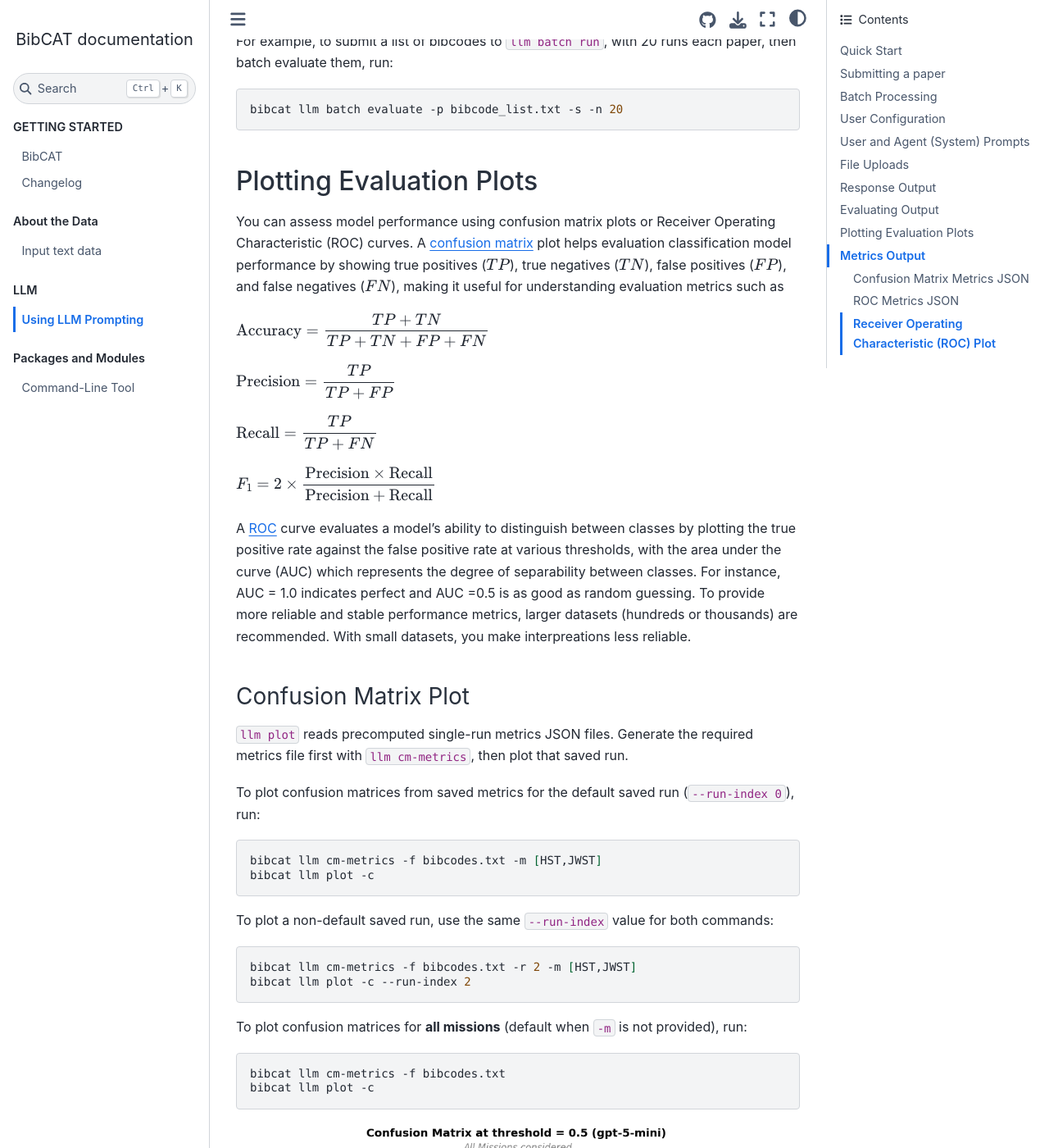
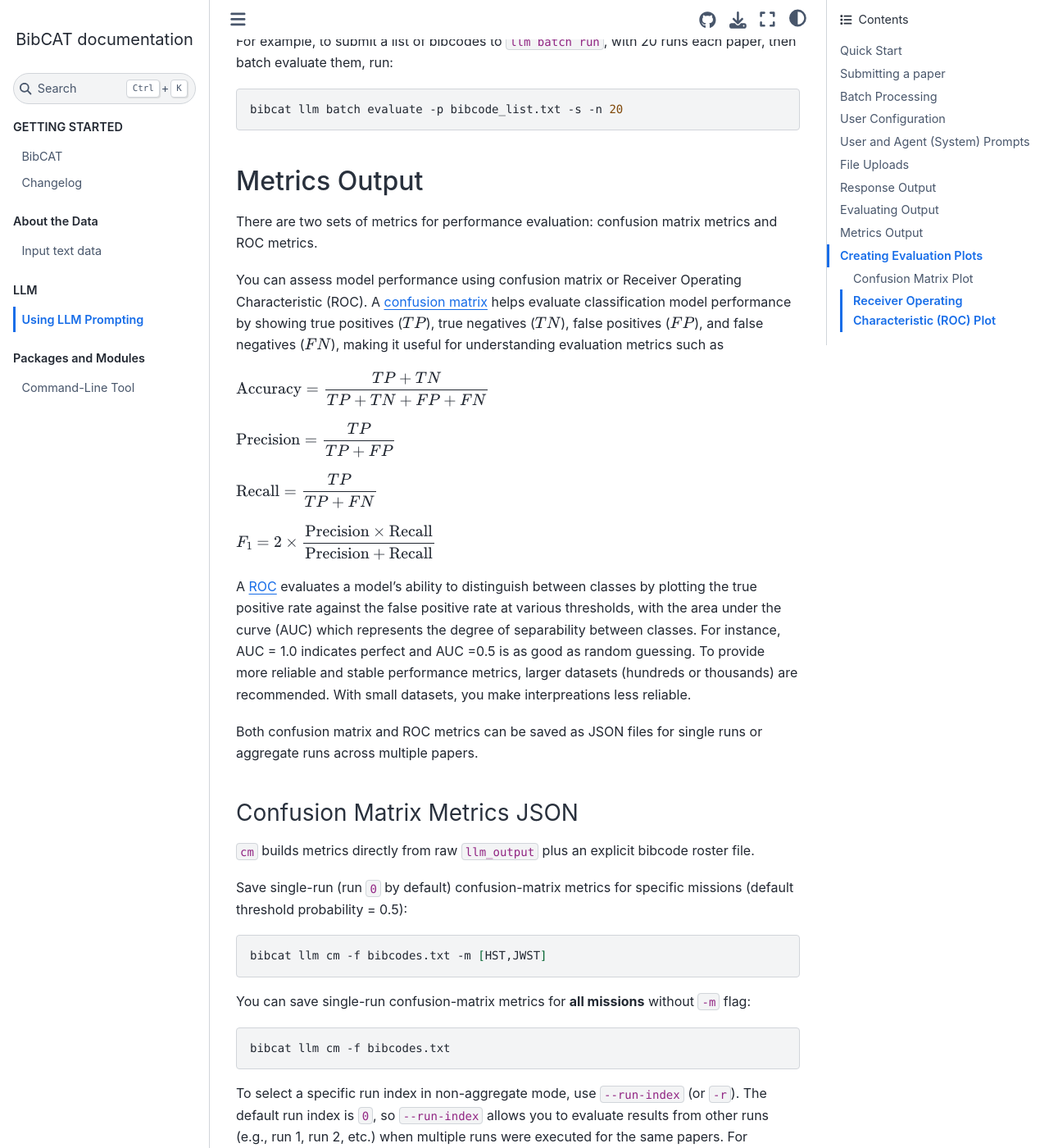
Before and after one commit to spacetelescope/bibcat, a Sphinx documentation site: the page built from docs/llm.md, in a window 1280 px wide and 1400 px high, scrolled down 19324 px. Shown: the whole window at 82% size. Built offline with Sphinx 7.4.7 and the Sphinx Book theme 1.1.4, drawn with Linux system fonts in a browser that asks for light colours; pages that are not in the unit, such as notebooks, are missing from menus; the version number could not be read and is left out; some of the changed text lies outside the part shown.

Commit message:
changed cm and roc metrics related variable names and reorganize metrics and plotting instructions in the llm.md

````diff
--- a/CHANGELOG.md
+++ b/CHANGELOG.md
@@ -4,15 +4,15 @@
 ### Added
 - [PR #98](https://github.com/spacetelescope/bibcat/pull/98)
   - Added `bibcat/llm/roc.py` and `bibcat/tests/llm/test_roc.py`.
-  - Added `llm roc-metrics` CLI support and `llms.roc_metrics_file` config entry.
+  - Added `llm roc` CLI support and `llms.roc_file` config entry.
 
 
 ### Changed
 - [PR #98](https://github.com/spacetelescope/bibcat/pull/98)
   - Refactored multi-run CM/ROC evaluation to compute from run-specific in-memory evaluation snapshots.
-    - Updated `cm-metrics` and `roc-metrics` to compute exclusively from raw `llm_output`, require a bibcode roster file via `-f`, and support non-aggregate `--run-index` selection without relying on saved `summary_output` for metrics calculations.
+    - Updated `cm` and `roc` to compute exclusively from raw `llm_output`, require a bibcode roster file via `-f`, and support non-aggregate `--run-index` selection without relying on saved `summary_output` for metrics calculations.
     - Refactored `metrics.py` and `evaluate.py` for per-run aggregation correctness.
-  - Updated plots/docs/tests to align with `cm-metrics` and `roc-metrics` outputs.
+  - Updated plots/docs/tests to align with `cm` and `roc` outputs.
   - Reduced aggregate CM/ROC evaluation log verbosity by demoting per-bibcode evaluation summaries to `DEBUG` while preserving direct `evaluate_output` summary logs at `INFO`.
   - Renamed `bibcat/llm/io.py` to `bibcat/llm/llm_io.py` to avoid circular import errors.
 
--- a/docs/llm.md
+++ b/docs/llm.md
@@ -300,7 +300,7 @@
   agent_prompt: null
   prompt_output_file: paper_output.json # llm classification primary output
   eval_output_file: summary_output # llm evaluation summary output
-  cm_metrics_file: cm_metrics_summary # confusion-matrix metrics summary output
+  cm_file: cm_metrics_summary # confusion-matrix metrics summary output
   cm_plot: confusion_matrix_llm # confusion matrix plot image (.png is appended if omitted)
   roc_plot: roc_plot_llm # ROC plot image (.png is appended if omitted)
   llm_user_prompt: llm_user_prompt.txt  # file that can be used for the input user prompt
@@ -725,9 +725,10 @@
 bibcat llm batch evaluate -p bibcode_list.txt -s -n 20
 ```
 
-## Plotting Evaluation Plots
+## Metrics Output
+There are two sets of metrics for performance evaluation: confusion matrix metrics and ROC metrics.
 
-You can assess model performance using confusion matrix plots or Receiver Operating Characteristic (ROC) curves. A [confusion matrix](https://en.wikipedia.org/wiki/Confusion_matrix) plot helps evaluation classification model performance by showing true positives ($TP$), true negatives ($TN$), false positives ($FP$), and false negatives ($FN$), making it useful for understanding evaluation metrics such as
+You can assess model performance using confusion matrix or Receiver Operating Characteristic (ROC). A [confusion matrix](https://en.wikipedia.org/wiki/Confusion_matrix) helps evaluate classification model performance by showing true positives ($TP$), true negatives ($TN$), false positives ($FP$), and false negatives ($FN$), making it useful for understanding evaluation metrics such as
 
 
    $\text{Accuracy} = \dfrac{TP + TN}{TP + TN + FP + FN}$
@@ -739,86 +740,48 @@
    $F_1 = 2 \times \dfrac{\text{Precision} \times \text{Recall}}{\text{Precision} + \text{Recall}}$
 
 
-A [ROC](https://en.wikipedia.org/wiki/Receiver_operating_characteristic) curve evaluates a model's ability to distinguish between classes by plotting the true positive rate against the false positive rate at various thresholds, with the area under the curve (AUC) which represents the degree of separability between classes. For instance, AUC = 1.0 indicates perfect and AUC =0.5 is as good as random guessing. To provide more reliable and stable performance metrics, larger datasets (hundreds or thousands) are recommended. With small datasets, you make interpreations less reliable.
+A [ROC](https://en.wikipedia.org/wiki/Receiver_operating_characteristic) evaluates a model's ability to distinguish between classes by plotting the true positive rate against the false positive rate at various thresholds, with the area under the curve (AUC) which represents the degree of separability between classes. For instance, AUC = 1.0 indicates perfect and AUC =0.5 is as good as random guessing. To provide more reliable and stable performance metrics, larger datasets (hundreds or thousands) are recommended. With small datasets, you make interpreations less reliable.
 
-### Confusion Matrix Plot
-`llm plot` reads precomputed single-run metrics JSON files. Generate the required metrics file first with `llm cm-metrics`, then plot that saved run.
-
-To plot confusion matrices from saved metrics for the default saved run (`--run-index 0`), run:
-```bash
-bibcat llm cm-metrics -f bibcodes.txt -m [HST,JWST]
-bibcat llm plot -c
-```
-
-To plot a non-default saved run, use the same `--run-index` value for both commands:
-```bash
-bibcat llm cm-metrics -f bibcodes.txt -r 2 -m [HST,JWST]
-bibcat llm plot -c --run-index 2
-```
-
-To plot confusion matrices for **all missions** (default when `-m` is not provided), run:
-```bash
-bibcat llm cm-metrics -f bibcodes.txt
-bibcat llm plot -c
-```
-![confusion matrix example](images/example_confusion_matrix_plot_t0.5.png)
-
-In the example confusion matrix (CM) plot, we have both counts (left panel) and normalized counts (right panel). We can see the distribution of true positives (top left quadrant), false positives (bottom left quadrant), true negatives (bottom right quadrant), and false negatives (top right quadrant) for the missions stored in the saved metrics JSON. This visualization helps in understanding the model's performance and identifying areas for improvement. In the annotation, `Mission(s) considered:` comes from the metrics file `missions` field, while `Mission(s) found:` is the subset called out by both human and LLM.
-
-Plot commands only generate image files and require an existing single-run metrics JSON file. If the expected metrics file is missing, `llm plot` fails with a clear error instead of recomputing metrics inline. Plotting also requires the metrics JSON to include a `missions` field; regenerate metrics with `cm-metrics` or `roc-metrics` if this field is missing. Aggregate metrics JSON files are not used by `llm plot`.
-
-Saved confusion-matrix plot filename pattern:
-
-```text
-{configured cm_plot name with the run label inserted before .png}_t{threshold}
-```
-
-For example, with the default config this becomes:
-
-```text
-confusion_matrix_llm_single_r2_t0.5.png
-```
-
-## Metrics Output
-There are two sets of metrics output: confusion matrix metrics and ROC metrics. Both can be saved as JSON files for single runs or aggregate runs across multiple papers.
+Both confusion matrix and ROC metrics can be saved as JSON files for single runs or aggregate runs across multiple papers.
 
 ### Confusion Matrix Metrics JSON
 
-`cm-metrics` builds metrics directly from raw `llm_output` plus an explicit bibcode roster file.
+`cm` builds metrics directly from raw `llm_output` plus an explicit bibcode roster file.
 
-Save single-run confusion-matrix metrics for specific missions (default threshold probability = 0.5):
+Save single-run (run `0` by default) confusion-matrix metrics for specific missions (default threshold probability = 0.5):
 
 ```bash
-bibcat llm cm-metrics -f bibcodes.txt -m [HST,JWST]
+bibcat llm cm -f bibcodes.txt -m [HST,JWST]
 ```
 You can save single-run confusion-matrix metrics for **all missions** without `-m` flag:
 
 ```bash
-bibcat llm cm-metrics -f bibcodes.txt
+bibcat llm cm -f bibcodes.txt
 ```
-To select a non-default run in non-aggregate mode, use `--run-index`:
+
+To select a specific run index in non-aggregate mode, use `--run-index` (or `-r`). The default run index is `0`, so `--run-index` allows you to evaluate results from other runs (e.g., run 1, run 2, etc.) when multiple runs were executed for the same papers. For instance, to evaluate run 3, run:
 
 ```bash
-bibcat llm cm-metrics -f bibcodes.txt -r 3 -m [HST,JWST]
+bibcat llm cm -f bibcodes.txt -r 3 -m [HST,JWST]
 ```
 
 Save aggregate metrics across multiple runs:
 
 ```bash
-bibcat llm cm-metrics -a -f bibcodes.txt -m [HST,JWST]
+bibcat llm cm -a -f bibcodes.txt -m [HST,JWST]
 ```
 
-`--run-index` is only valid without `-a`. If omitted in non-aggregate mode, bibcat evaluates run `0`.
+Note that `--run-index` is only valid without `-a`.
 
 Output filename pattern:
 
 ```text
-{config.llms.cm_metrics_file}_{single_r{run_index}|aggregate}_t{threshold}.json
+{config.llms.cm_file}_{single_r{run_index}|aggregate}_t{threshold}.json
 ```
 
 #### Confusion Matrix JSON Output Columns
 
-Single-run (`cm-metrics` without `-a`) column definitions:
+Single-run (`cm` without `-a`) column definitions:
 
 - **threshold**: Confidence threshold used to accept LLM papertype classification.
 - **missions**: Mission list requested by CLI (normalized to uppercase).
@@ -851,7 +814,7 @@
 - **f1**: Harmonic mean of precision and recall.
 - **accuracy**: Overall accuracy (`(tp + tn) / (tp + tn + fp + fn)`).
 
-Aggregate (`cm-metrics -a`) column definitions:
+Aggregate (`cm` -a) column definitions:
 
 - **missions**: Mission list requested by CLI (normalized to uppercase).
 - **n_runs**: Number of run indices found across the multi-run output.
@@ -863,38 +826,38 @@
 
 **How aggregate CM metrics are computed**
 
-For both single-run and aggregate `cm-metrics`, bibcat builds evaluation data from raw multi-run `llm_output` for the requested bibcodes and compares it against the current source dataset at `config.inputs.path_source_data`. In aggregate mode, bibcat computes metrics per run index using a run-specific in-memory evaluation snapshot built from that raw output.
+For both single-run and aggregate `cm`, bibcat builds evaluation data from raw multi-run `llm_output` for the requested bibcodes and compares it against the current source dataset at `config.inputs.path_source_data`. In aggregate mode, bibcat computes metrics per run index using a run-specific in-memory evaluation snapshot built from that raw output.
 
 During aggregate CM evaluation, the per-bibcode evaluation summaries built for each run are logged at `DEBUG` rather than `INFO`. High-level aggregate progress messages still appear at `INFO`.
 
 ### ROC Metrics JSON
 
-`roc-metrics` follows the same input contract as `cm-metrics`: it builds metrics directly from raw `llm_output` plus a required bibcode roster file, and does not use the saved `summary_output` file.
+`roc` follows the same input contract as `cm`: it builds metrics directly from raw `llm_output` plus a required bibcode roster file, and does not use the saved `summary_output` file.
 
-Save single-run ROC metrics:
+Save single-run (run `0` by default) ROC metrics:
 
 ```bash
-bibcat llm roc-metrics -f bibcodes.txt -m [HST,JWST]
+bibcat llm roc -f bibcodes.txt -m [HST,JWST]
 ```
 Save single-run ROC metrics for **all missions** without `-m` flag:
 
 ```bash
-bibcat llm roc-metrics -f bibcodes.txt
+bibcat llm roc -f bibcodes.txt
 ```
 
-To select a non-default run in non-aggregate mode, use `--run-index`:
+To select a specific run index in non-aggregate mode, use `--run-index` (or `-r`). The default run index is `0`, so `--run-index` allows you to evaluate results from other runs (e.g., run 1, run 2, etc.) when multiple runs were executed for the same papers. For instance, to evaluate run 3, run:
 
 ```bash
-bibcat llm roc-metrics -f bibcodes.txt -r 3 -m [HST,JWST]
+bibcat llm roc -f bibcodes.txt -r 3 -m [HST,JWST]
 ```
 
 Save aggregate ROC metrics across multiple runs:
 
 ```bash
-bibcat llm roc-metrics -a -f bibcodes.txt -m [HST,JWST]
+bibcat llm roc -a -f bibcodes.txt -m [HST,JWST]
 ```
 
-`--run-index` is only valid without `-a`. If omitted in non-aggregate mode, bibcat evaluates run `0`.
+Same as CM metrics, `--run-index` is only valid without `-a`.
 
 Output filename pattern:
 
@@ -904,7 +867,7 @@
 
 #### ROC JSON Output Columns
 
-Single-run (`roc-metrics` without `-a`) column definitions:
+Single-run (`roc` without `-a`) column definitions:
 
 - **threshold**: Confidence threshold from config used for the evaluation context.
 - **missions**: Mission list requested by CLI (normalized to uppercase).
@@ -915,7 +878,7 @@
 - **thresholds**: ROC decision thresholds corresponding to **fpr**/**tpr** points.
 - **roc_auc**: Area under ROC curve.
 
-Aggregate (`roc-metrics -a`) column definitions:
+Aggregate (`roc -a`) column definitions:
 
 - **missions**: Mission list requested by CLI (normalized to uppercase).
 - **n_runs**: Number of run indices found across the multi-run output.
@@ -932,28 +895,70 @@
 
 **How aggregate ROC metrics are computed**
 
-For both single-run and aggregate `roc-metrics`, bibcat builds ROC inputs from raw multi-run `llm_output` for the requested bibcodes and compares them against the current source dataset at `config.inputs.path_source_data`. In aggregate mode, bibcat computes ROC/AUC per run index from isolated run-specific in-memory evaluation snapshots.
+For both single-run and aggregate `roc`, bibcat builds ROC inputs from raw multi-run `llm_output` for the requested bibcodes and compares them against the current source dataset at `config.inputs.path_source_data`. In aggregate mode, bibcat computes ROC/AUC per run index from isolated run-specific in-memory evaluation snapshots.
 
 Like aggregate CM evaluation, aggregate ROC evaluation demotes the per-bibcode in-memory evaluation summaries to `DEBUG`, leaving only the top-level aggregate progress logs at `INFO`.
 
+
+## Creating Evaluation Plots
+
+### Confusion Matrix Plot
+`llm plot` reads precomputed single-run metrics JSON files. Generate the required metrics file first with `llm cm`, then plot that saved run.
+
+To plot confusion matrices from saved metrics for the default saved run (`--run-index 0`), run:
+```bash
+bibcat llm cm -f bibcodes.txt -m [HST,JWST]
+bibcat llm plot -c
+```
+
+To plot a non-default saved run, use the same `--run-index` value for both commands. For instance, to plot confusion matrices for run index 2, run:
+```bash
+bibcat llm cm -f bibcodes.txt -r 2 -m [HST,JWST]
+bibcat llm plot -c --run-index 2
+```
+
+To plot confusion matrices for **all missions** (default when `-m` is not provided), run:
+```bash
+bibcat llm cm -f bibcodes.txt
+bibcat llm plot -c
+```
+![confusion matrix example](images/example_confusion_matrix_plot_t0.5.png)
+
+In the example confusion matrix (CM) plot, we have both counts (left panel) and normalized counts (right panel). We can see the distribution of true positives (top left quadrant), false positives (bottom left quadrant), true negatives (bottom right quadrant), and false negatives (top right quadrant) for the missions stored in the saved metrics JSON. This visualization helps in understanding the model's performance and identifying areas for improvement. In the annotation, `Mission(s) considered:` comes from the metrics file `missions` field, while `Mission(s) found:` is the subset called out by both human and LLM.
+
+Plot commands only generate image files and require an existing single-run metrics JSON file. If the expected metrics file is missing, `llm plot` fails with a clear error instead of recomputing metrics inline. Plotting also requires the metrics JSON to include a `missions` field; regenerate metrics with `cm` or `roc` if this field is missing. Aggregate metrics JSON files are not used by `llm plot`.
+
+Saved confusion-matrix plot filename pattern:
+
+```text
+{configured cm_plot name with the run label inserted before .png}_t{threshold}
+```
+
+For example, with the default config this becomes:
+
+```text
+confusion_matrix_llm_single_r2_t0.5.png
+```
+
+
 ### Receiver Operating Characteristic (ROC) Plot
-`llm plot -r` also reads precomputed single-run ROC metrics JSON files. Generate the saved ROC metrics file first with `llm roc-metrics`.
+`llm plot -r` also reads precomputed single-run ROC metrics JSON files. Generate the saved ROC metrics file first with `llm roc`.
 
 To plot ROC from saved metrics for the default saved run (`--run-index 0`), run:
 ```bash
-bibcat llm roc-metrics -f bibcodes.txt -m [HST,JWST]
+bibcat llm roc -f bibcodes.txt -m [HST,JWST]
 bibcat llm plot -r
 ```
 
-To plot a non-default saved run, use the same `--run-index` value for both commands:
+To plot a non-default saved run, use the same `--run-index` value for both commands. To plot ROC for run index 2, run:
 ```bash
-bibcat llm roc-metrics -f bibcodes.txt -r 2 -m [HST,JWST]
+bibcat llm roc -f bibcodes.txt -r 2 -m [HST,JWST]
 bibcat llm plot -r --run-index 2
 ```
 
 To plot ROC for **all missions** (default when `-m` is not provided), run:
 ```bash
-bibcat llm roc-metrics -f bibcodes.txt
+bibcat llm roc -f bibcodes.txt
 bibcat llm plot -r
 ```
 
@@ -968,5 +973,3 @@
 ```text
 roc_plot_llm_single_r2.png
 ```
-
-`bibcat llm stats` and `bibcat llm audit` were removed. Use `bibcat llm cm-metrics` and `bibcat llm roc-metrics` for JSON metric outputs.
````
Also changed, not shown: 4 other files.
